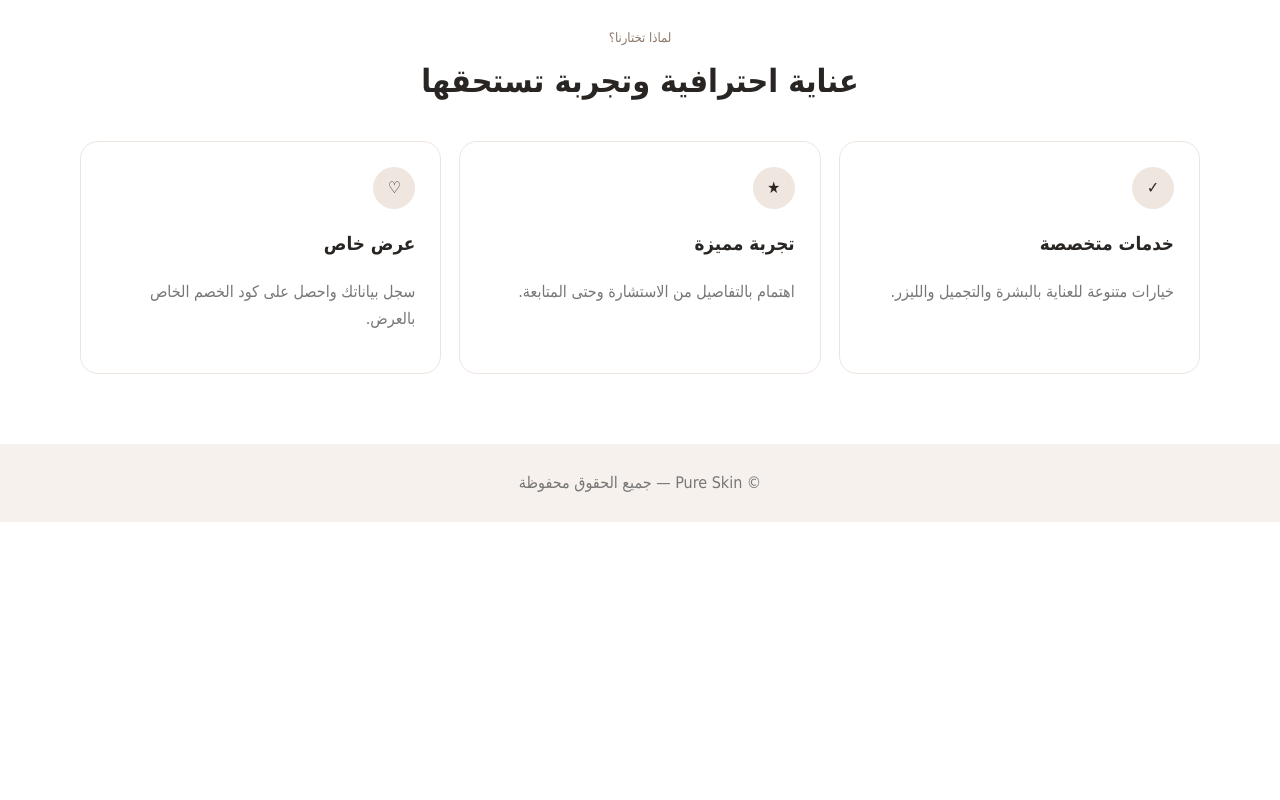
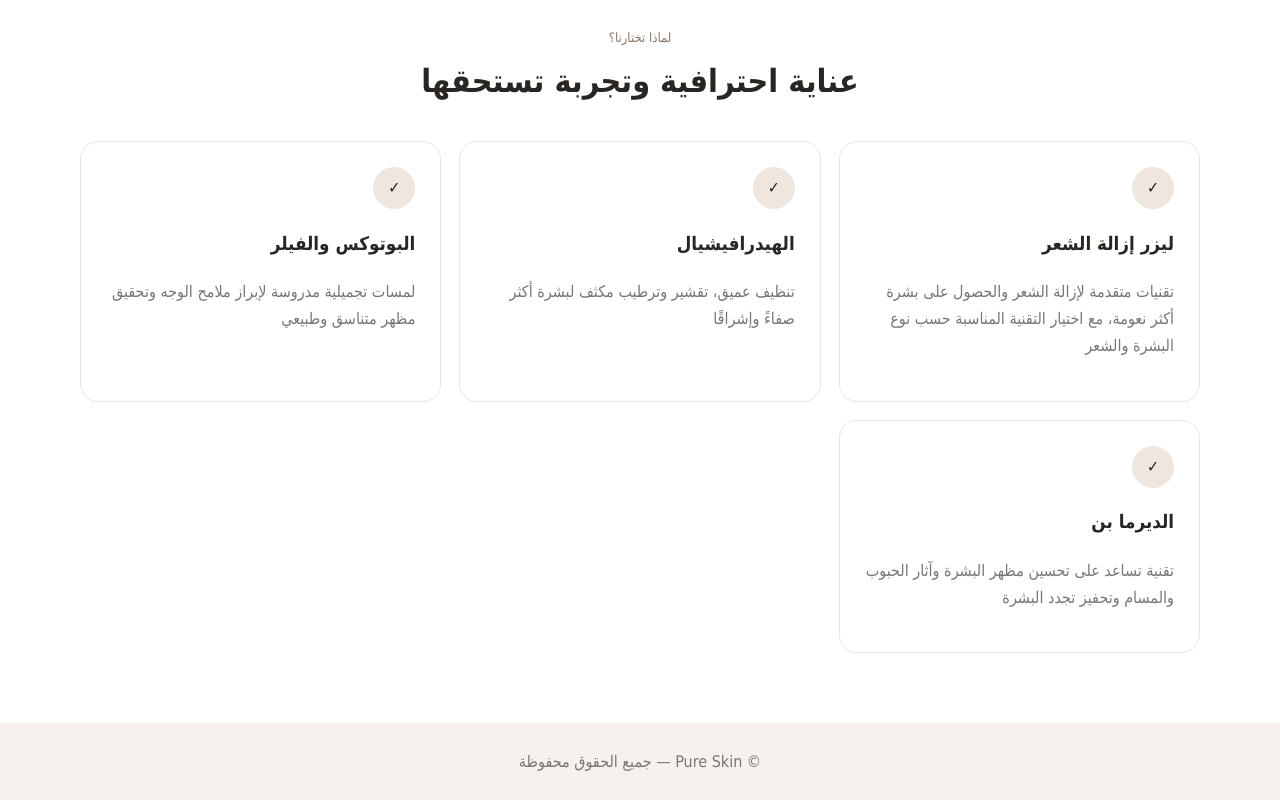
Before and after one commit to bassemawad142/landingpage1clinic, a plain HTML site: page index.html in a window 1280 px wide. Shown: the part 2474-3274 px from the top of the page. Before the commit the page ends 2996 px from the top, so only its background shows below. Drawn offline with Linux system fonts and the light colour scheme.

Commit message:
Update index.html

```diff
--- a/index.html
+++ b/index.html
@@ -147,9 +147,10 @@
 
  <section class="section"><div class="wrap"><div class="title"><span>لماذا تختارنا؟</span><h2>عناية احترافية وتجربة تستحقها</h2></div>
 <div class="features">
-<article><i>✓</i><h3>خدمات متخصصة</h3><p>خيارات متنوعة للعناية بالبشرة والتجميل والليزر.</p></article>
-<article><i>★</i><h3>تجربة مميزة</h3><p>اهتمام بالتفاصيل من الاستشارة وحتى المتابعة.</p></article>
-<article><i>♡</i><h3>عرض خاص</h3><p>سجل بياناتك واحصل على كود الخصم الخاص بالعرض.</p></article>
+<article><i>✓</i><h3> ليزر إزالة الشعر </h3><p> تقنيات متقدمة لإزالة الشعر والحصول على بشرة أكثر نعومة، مع اختيار التقنية المناسبة حسب نوع البشرة والشعر </p></article>
+<article><i>✓</i><h3>الهيدرافيشيال </h3><p>تنظيف عميق، تقشير وترطيب مكثف لبشرة أكثر صفاءً وإشراقًا </p></article>
+<article><i>✓</i><h3>البوتوكس والفيلر</h3><p>لمسات تجميلية مدروسة لإبراز ملامح الوجه وتحقيق مظهر متناسق وطبيعي </p></article>
+   <article><i>✓</i><h3>الديرما بن </h3><p>تقنية تساعد على تحسين مظهر البشرة وآثار الحبوب والمسام وتحفيز تجدد البشرة </p></article>
 </div></div></section>
 
 <a class="floating-wa" href="https://wa.me/966559610942" target="_blank">◉ <b>تواصل معنا عبر واتساب</b></a>
```
